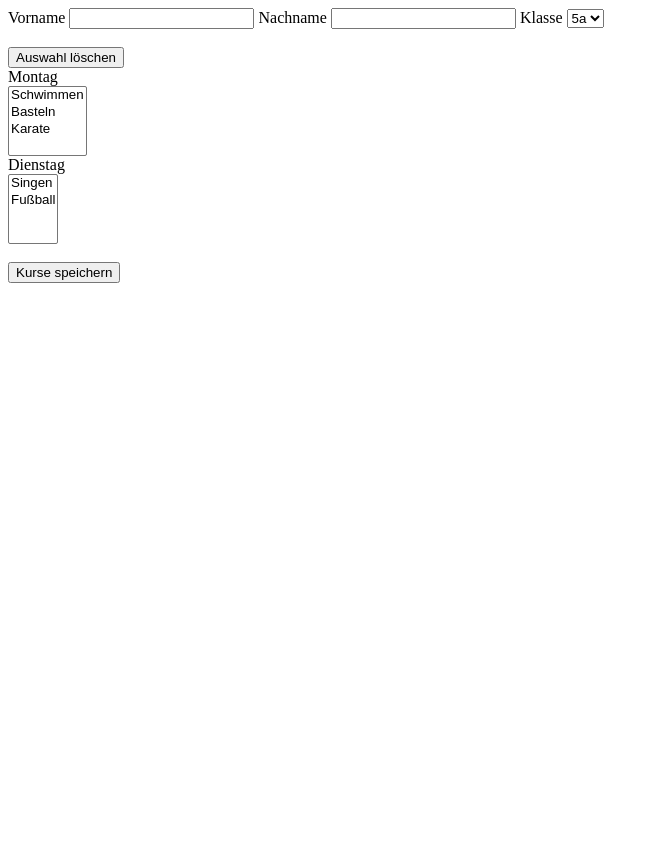
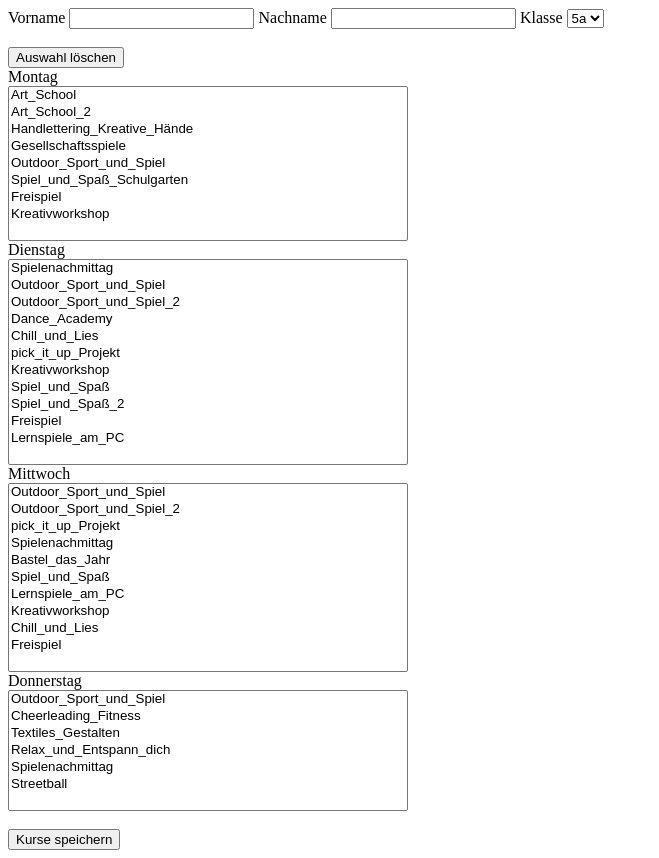
Before and after one commit to mastermax1988/wahlunterricht, a plain HTML site: page schüler/index.html in a window 1280 px wide. Shown: the whole page, without its empty margins (0-659 px from the left). Before the commit the page ends 800 px from the top, so only its background shows below. Drawn offline with Linux system fonts and the light colour scheme.

Commit message:
echte daten

```diff
--- a/schüler/index.html
+++ b/schüler/index.html
@@ -13,9 +13,11 @@
 
   /// HIER ANPASSEN
   /// Kurse und Tage OHNE Leerzeichen, ggf. z.B. Schwimmen_Mädchen
-  var klassen=["5a","5b","5c"];
-  theData[0]= {tag:"Montag", kurse:["Schwimmen","Basteln","Karate"]};
-  theData[1]= {tag:"Dienstag", kurse:["Singen","Fußball"]};
+  var klassen=["5a","5b","5c","5c","5d","5e","5f","6a","6b","6c","6c","6d","6e","6f", "7a","7b","7c","7c","7d","7e"];
+  theData[0]= {tag:"Montag", kurse:["Art_School","Art_School_2", "Handlettering_Kreative_Hände", "Gesellschaftsspiele", "Outdoor_Sport_und_Spiel", "Spiel_und_Spaß_Schulgarten","Freispiel","Kreativworkshop"]};
+  theData[1]= {tag:"Dienstag", kurse:["Spielenachmittag","Outdoor_Sport_und_Spiel","Outdoor_Sport_und_Spiel_2", "Dance_Academy","Chill_und_Lies", "pick_it_up_Projekt", "Kreativworkshop", "Spiel_und_Spaß", "Spiel_und_Spaß_2", "Freispiel", "Lernspiele_am_PC"]};
+  theData[2]={tag:"Mittwoch", kurse:["Outdoor_Sport_und_Spiel","Outdoor_Sport_und_Spiel_2", "pick_it_up_Projekt",  "Spielenachmittag", "Bastel_das_Jahr", "Spiel_und_Spaß", "Lernspiele_am_PC", "Kreativworkshop", "Chill_und_Lies", "Freispiel"]};
+    theData[3]={tag:"Donnerstag", kurse:["Outdoor_Sport_und_Spiel","Cheerleading_Fitness", "Textiles_Gestalten", "Relax_und_Entspann_dich", "Spielenachmittag", "Streetball"]};
   var speicherort = "Die Datei bitte im Klassenordner speichern. Den Dateinamen nicht ändern.";
   ///
 
@@ -43,6 +45,9 @@
     document.body.appendChild(div);
     theSels[i] = document.createElement("select");
     theSels[i].setAttribute('multiple',"");
+    theSels[i].setAttribute("style","width:400px;");
+    theSels[i].setAttribute("size",theData[i].kurse.length+1);
+
     for(var j=0;j<theData[i].kurse.length;j++)
     {
       var opt = document.createElement("option")
```
Also changed, not shown: auswertung/index.html (+5 -3 lines).
